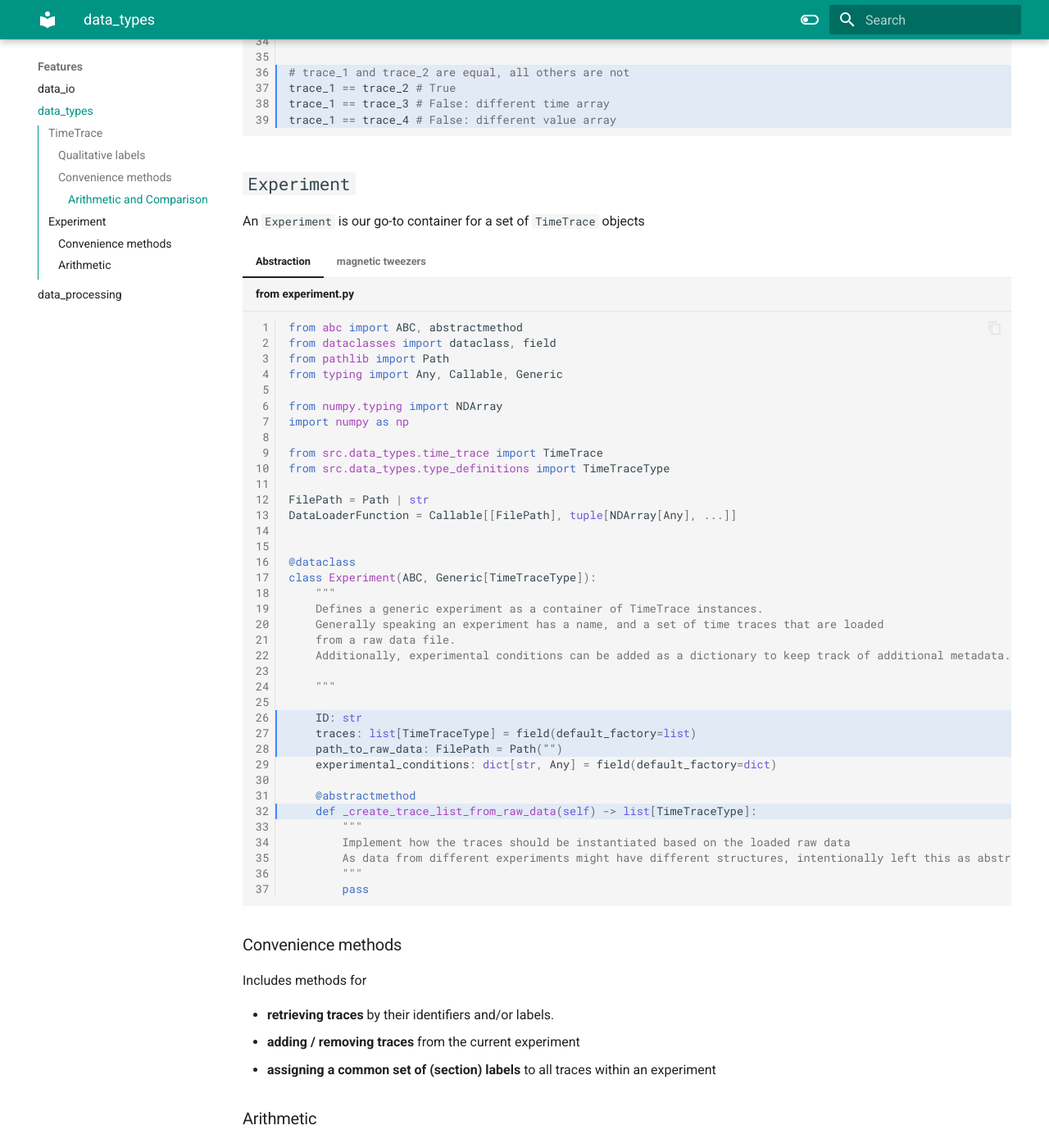
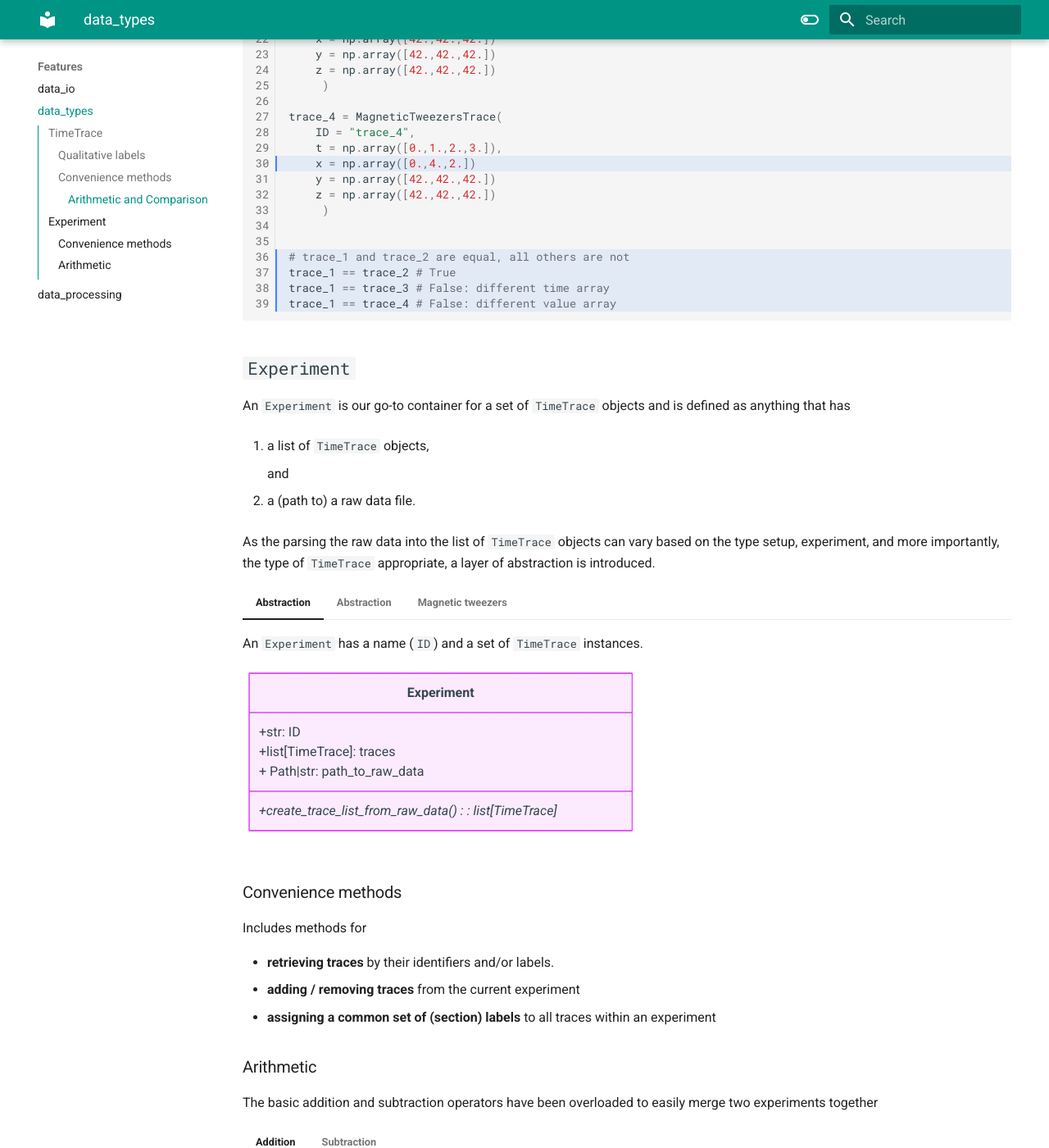
Before and after one commit to KleinMisha/time-trace-tools, an MkDocs documentation site: the page built from docs/data_types.md, in a window 1280 px wide and 1400 px high, scrolled down 3119 px. Shown: the whole window at 82% size. Built offline with MkDocs 1.6.1 and Material for MkDocs 9.7.7, drawn with Linux system fonts in a browser that asks for light colours; some of the changed text lies outside the part shown.

````diff
--- a/docs/data_types.md
+++ b/docs/data_types.md
@@ -3,11 +3,35 @@
 The `data_types` package offers convenient data representation to facilitate handling experimental data.
 
 ##  `TimeTrace`
-Fundamentally, single-molecule experiments will produce time-trajectories, or time traces. Using some convenient abstraction, a generic `TimeTrace` is defined to have some time-array, and any number of named value arrays of the same length. See the second tab for the specific implementation valid for traces of magnetic tweezers.
+Fundamentally, single-molecule experiments will produce time-trajectories, or time traces. Using some convenient abstraction, a generic `TimeTrace` is defined to be anything that:
+
+1. has a time-array,
+
+    and
+
+2. any number of named value arrays of the same length.
+
+See the later tabs for the specific implementation valid for traces of magnetic tweezers.
 
 === "Abstraction"
+    A simple `TimeTrace` has a name (`ID`), an array of times (`t`), and any number of additional named arrays.
+    ```mermaid
+    classDiagram
+        class TimeTrace{
+        +str: ID
+        +NDArray[np.floating]: t
+        ---
+        abstract:
+        +NDArray[np.floating]: value_one
+        +NDArray[np.floating]: value_two
+        ...
 
-    ```python linenums="1" hl_lines="13-14 18 26" title="A generic time trace has some identifier/name and a time-array. "
+        +_values()*: tuple~NDArray~np.floating~~
+        }
+    ```
+
+=== "Abstraction (Code)"
+    ```python linenums="1" hl_lines="13-14 18 26" title="Abstract Base Class for a TimeTrace."
     from abc import ABC, abstractmethod
     from dataclasses import dataclasses
     from numpy.typing import NDArray
@@ -34,8 +58,20 @@ Fundamentally, single-molecule experiments will produce time-trajectories, or ti
             used to instantiate class instance.
             """
     ```
+=== "Magnetic tweezers"
+    A `MagneticTweezersTrace` is a `TimeTrace` with values named `x`,`y`, and `z` to represent the bead's coordinates.
+    ```mermaid
+    classDiagram
+        class MagneticTweezersTrace{
+        +str: ID
+        +NDArray[np.floating]: t
+        +NDArray[np.floating]: x
+        +NDArray[np.floating]: y
+        +NDArray[np.floating]: z
+        }
+    ```
 
-=== "magnetic tweezers"
+=== "Magnetic tweezers"
 
     ```python linenums="1" hl_lines="11-13 20 24" title="magnetic tweezers have x,y,z coordinates as their value arrays"
 
@@ -83,19 +119,42 @@ mt_trace = MagneticTweezersTrace(
 In addition to an identifier and a time-array, a generic `TimeTrace` may be assigned any number of (qualitative) labels.
 The same principle can be applied by assigning labels not to the entire trace, but to a particular section identified by the time frames / indices this section starts/stops at.
 
-```python linenums="1"
-    from abc import ABC, abstractmethod
-    from dataclasses import dataclasses
-    from numpy.typing import NDArray
-    import numpy as np
 
-    class TimeTrace(ABC):
-        """ A time trace at least has an identifier, a time-array, and at least one named value array"""
-        ID: str
-        t: NDArray[np.floating]
-        labels: list[str] = field(default_factory=list)
-        section_labels: dict[tuple[int, int], list[str]] = field(default_factory=dict)
-```
+
+=== "Class"
+    A `TimeTrace` also has qualitative labels.
+
+    ```mermaid
+    classDiagram
+        class TimeTrace{
+        +str: ID
+        + NDArray[np.floating]: t
+        +list[str]: labels
+        + dict[tuple[int, int], list[str]]: section_labels
+        ---
+        abstract:
+        +NDArray[np.floating]: value_one
+        +NDArray[np.floating]: value_two
+        ...
+
+        +_values()*: tuple~NDArray~np.floating~~
+        }
+    ```
+
+=== "Code Implementation"
+    ```python linenums="1"
+        from abc import ABC, abstractmethod
+        from dataclasses import dataclasses
+        from numpy.typing import NDArray
+        import numpy as np
+
+        class TimeTrace(ABC):
+            """ A time trace at least has an identifier, a time-array, and at least one named value array"""
+            ID: str
+            t: NDArray[np.floating]
+            labels: list[str] = field(default_factory=list)
+            section_labels: dict[tuple[int, int], list[str]] = field(default_factory=dict)
+    ```
 For example, if a trace shows the signature of enzymatic activity
 
 === "full trace"
@@ -224,11 +283,33 @@ trace_1 == trace_4 # False: different value array
 
 
 ## `Experiment`
-An `Experiment` is our go-to container for a set of `TimeTrace` objects
+An `Experiment` is our go-to container for a set of `TimeTrace` objects and is defined as anything that has
+
+1. a list of `TimeTrace` objects,
+
+    and
+
+2. a (path to) a raw data file.
+
+As the parsing the raw data into the list of `TimeTrace` objects can vary based on the type setup, experiment, and more importantly, the type of `TimeTrace` appropriate, a layer of abstraction is introduced.
+
+=== "Abstraction"
+    An `Experiment` has a name (`ID`) and a set of `TimeTrace` instances.
+
+    ```mermaid
+    classDiagram
+        class Experiment{
+        +str: ID
+        +list[TimeTrace]: traces
+        + Path|str: path_to_raw_data
+
+        +_create_trace_list_from_raw_data_()*: list[TimeTrace]
+        }
+    ```
 
 === "Abstraction"
 
-    ```python linenums="1" hl_lines="26-28 32" title="from experiment.py"
+    ```python linenums="1" hl_lines="26-28 32" title="using python generic types to build the abstract base class for the Experiment."
     from abc import ABC, abstractmethod
     from dataclasses import dataclass, field
     from pathlib import Path
@@ -268,9 +349,10 @@ An `Experiment` is our go-to container for a set of `TimeTrace` objects
             pass
     ```
 
-=== "magnetic tweezers"
 
-    ```python linenums="1" hl_lines="9-26" title="from magnetic_tweezers_experiment.py"
+=== "Magnetic tweezers"
+
+    ```python linenums="1" hl_lines="9-26" title="specific case of building MagneticTweezerTrace instances from the raw data."
 
     from src.data_types.experiment import Experiment
     from src.data_types.magnetic_tweezers_trace import MagneticTweezersTrace
````
